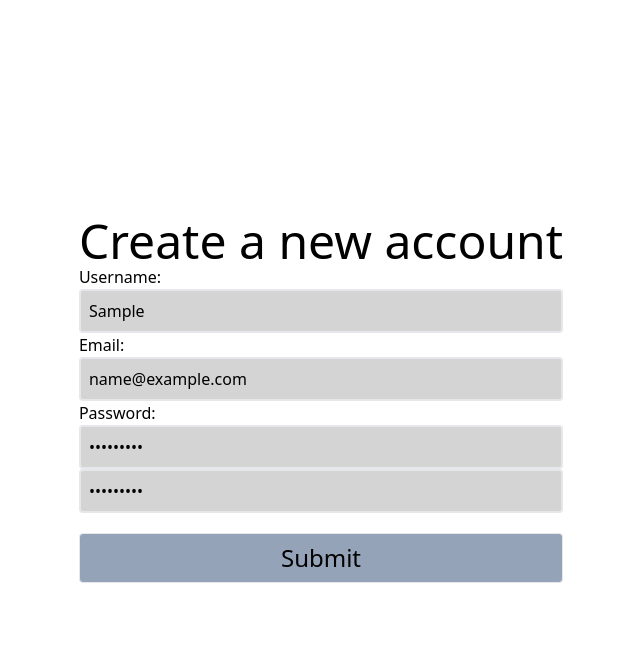
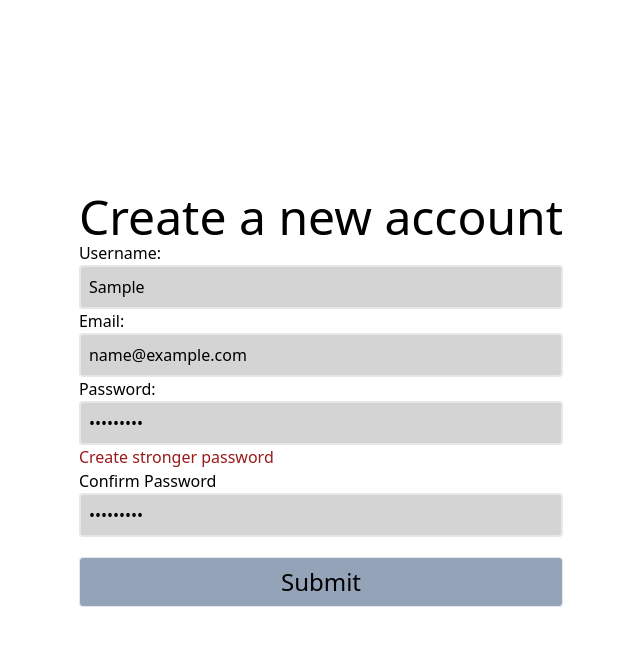
Before and after one commit to yashcrest/MERN-CHAT-APP, a React (Vite) app in the folder frontend/: page /register in a window 1280 px wide. Both pictures are taken after typing "Sample", "name@example.com", "Sample123", "Sample123" into the empty fields and a click on the button "Submit". Shown: the top 646 px of the page, without its empty margins (319-959 px from the left). Built offline with nearby package versions, Linux system fonts and the light colour scheme.

Commit message:
formik implementation complete

```diff
--- a/frontend/src/components/Pages/Chat.jsx
+++ b/frontend/src/components/Pages/Chat.jsx
@@ -3,7 +3,7 @@ import React from "react";
 const Chat = () => {
   return (
     <div>
-      <h1>Chat Window</h1>
+      <h1 className="text-5xl">Chat Window</h1>
     </div>
   );
 };
--- a/frontend/src/components/Pages/Register.jsx
+++ b/frontend/src/components/Pages/Register.jsx
@@ -2,8 +2,8 @@ import React, { useEffect, useState } from "react";
 import { useNavigate } from "react-router-dom";
 import { useDispatch, useSelector } from "react-redux";
 import { registerUser } from "../../redux/action/userDetailsSlice";
-import { Formik, Field, Form, ErrorMessage, useField } from "formik";
-import { registerValidationSchema } from "../../schemas";
+import { Formik, Field, Form, ErrorMessage, useField, useFormik } from "formik";
+import { registerValidationSchema } from "../../schemas/registerSchema";
 
 const register = () => {
   const dispatch = useDispatch();
@@ -18,21 +18,52 @@ const register = () => {
       <>
         <label htmlFor={props.id || props.name}>{label}</label>
         <input className="text-input" {...field} {...props} />
+        {/* this is displaying the error after schema does form validation */}
         {meta.touched && meta.error ? (
-          <div className="error">{meta.error}</div>
+          <div className="reg-error-msg">{meta.error}</div>
         ) : null}
       </>
     );
   };
 
   // form submit function
-  const handleSubmit = async (e) => {
-    e.preventDefault();
-    // combining all users details to send over to userDetailsSlice for backend
+  // const handleSubmit = async (e) => {
+  //   e.preventDefault();
+  //   // combining all users details to send over to userDetailsSlice for backend
+  //   const formData = {
+  //     username: username,
+  //     email: email,
+  //     password: password,
+  //   };
+
+  //   try {
+  //     await dispatch(registerUser(formData)).unwrap();
+  //     navigate("/chat");
+  //   } catch (error) {
+  //     console.error("Registration failed:", error);
+  //   }
+  // };
+
+  return (
+    <>
+      <div className="flex flex-col items-center justify-center h-screen">
+        {/* formik form */}
+        <Formik
+          initialValues={{
+            Username: "",
+            Email: "",
+            Password: "",
+            ConfirmPassword: "",
+          }}
+          validationSchema={registerValidationSchema}
+          // handle form submission
+          onSubmit={async (values, { setSubmitting }) => {
+            //destructuring values
+            const { Username, Email, Password } = values;
             const formData = {
-      username: username,
-      email: email,
-      password: password,
+              username: Username,
+              email: Email,
+              password: Password,
             };
 
             try {
@@ -40,54 +71,51 @@ const register = () => {
               navigate("/chat");
             } catch (error) {
               console.error("Registration failed:", error);
+            } finally {
+              setSubmitting(false);
             }
-  };
-
-  return (
-    <>
-      <div className="flex flex-col items-center justify-center h-screen">
-        {/* formik form */}
-        <Formik
-          initialValues={{
-            userName: "",
-            email: "",
-            password: "",
-            confirmPassword: "",
           }}
-          validationSchema={registerValidationSchema}
         >
+          {({ isSubmitting }) => (
             <Form className="flex flex-col form-item">
               <h1 className="text-5xl">Create a new account</h1>
               <MyTextInput
                 label="Username:"
-              name="username"
+                name="Username"
                 type="text"
                 placeholder="avatar"
                 className="input"
               />
               <MyTextInput
                 label="Email:"
-              name="email"
+                name="Email"
                 type="email"
                 placeholder="name@example.com"
                 className="input"
               />
               <MyTextInput
                 label="Password:"
-              name="password"
+                name="Password"
                 type="password"
                 className="input"
+                placeholder="******"
               />
               <MyTextInput
-              lable="Confirm Password"
-              name="confirmPassword"
+                label="Confirm Password"
+                name="ConfirmPassword"
                 type="password"
                 className="input"
+                placeholder="******"
               />
-            <button type="submit" className="input-btn">
+              <button
+                disabled={isSubmitting}
+                type="submit"
+                className="input-btn"
+              >
                 Submit
               </button>
             </Form>
+          )}
         </Formik>
       </div>
     </>
--- a/frontend/src/schemas/index.js
+++ b/frontend/src/schemas/registerSchema.js
@@ -3,15 +3,15 @@ import * as yup from "yup";
 const passwordRules = /^(?=.*[0-9])(?=.*[!@#$%^&*])[a-zA-Z0-9!@#$%^&*]{6,16}$/;
 
 export const registerValidationSchema = yup.object().shape({
-  username: yup.string("Username has already been taken").required(),
-  email: yup.string().email("Please enter a valid email.").required(),
-  password: yup
+  Username: yup.string().min(5, "Minimum of 5 character").required(),
+  Email: yup.string().email("Please enter a valid email.").required(),
+  Password: yup
     .string()
     .min(5)
     .matches(passwordRules, { message: "Create stronger password" })
     .required(),
-  password: yup
+  ConfirmPassword: yup
     .string()
-    .oneOf([yup.ref("password"), null], "Password does not match")
+    .oneOf([yup.ref("Password"), null], "Password does not match")
     .required(),
 });
--- a/frontend/src/styles.css
+++ b/frontend/src/styles.css
@@ -3,7 +3,7 @@
 @tailwind utilities;
 
 .input {
-  @apply border-2 p-2 rounded bg-neutral-300 focus:outline-none;
+  @apply border-2 p-2 rounded bg-neutral-300 outline-none;
 }
 
 .form-item {
@@ -13,3 +13,7 @@
 .input-btn {
   @apply mt-5 text-2xl py-2 border rounded bg-slate-400;
 }
+
+.reg-error-msg {
+  @apply text-red-800;
+}
```
Also changed, not shown: 1 other file (tests, documents, lock files or other folders). Lines whose indentation alone changed are shown as unchanged.
